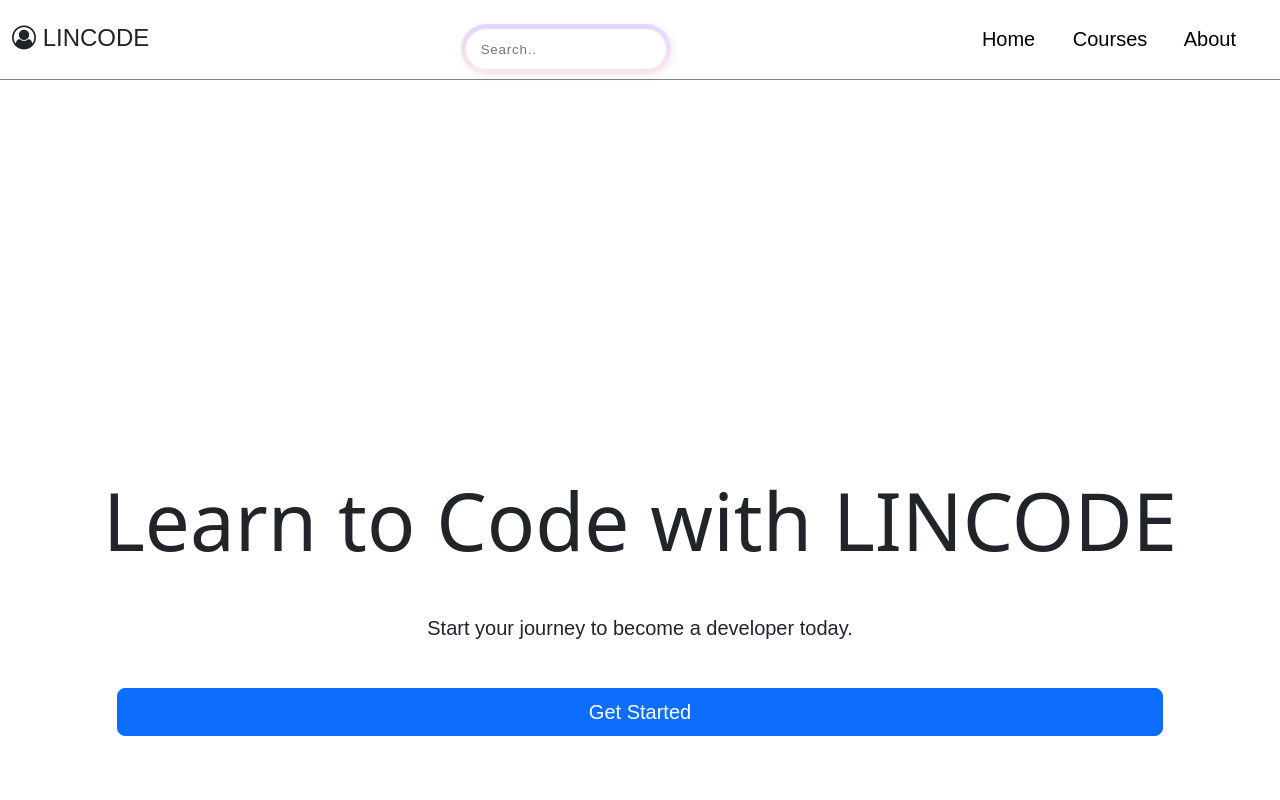
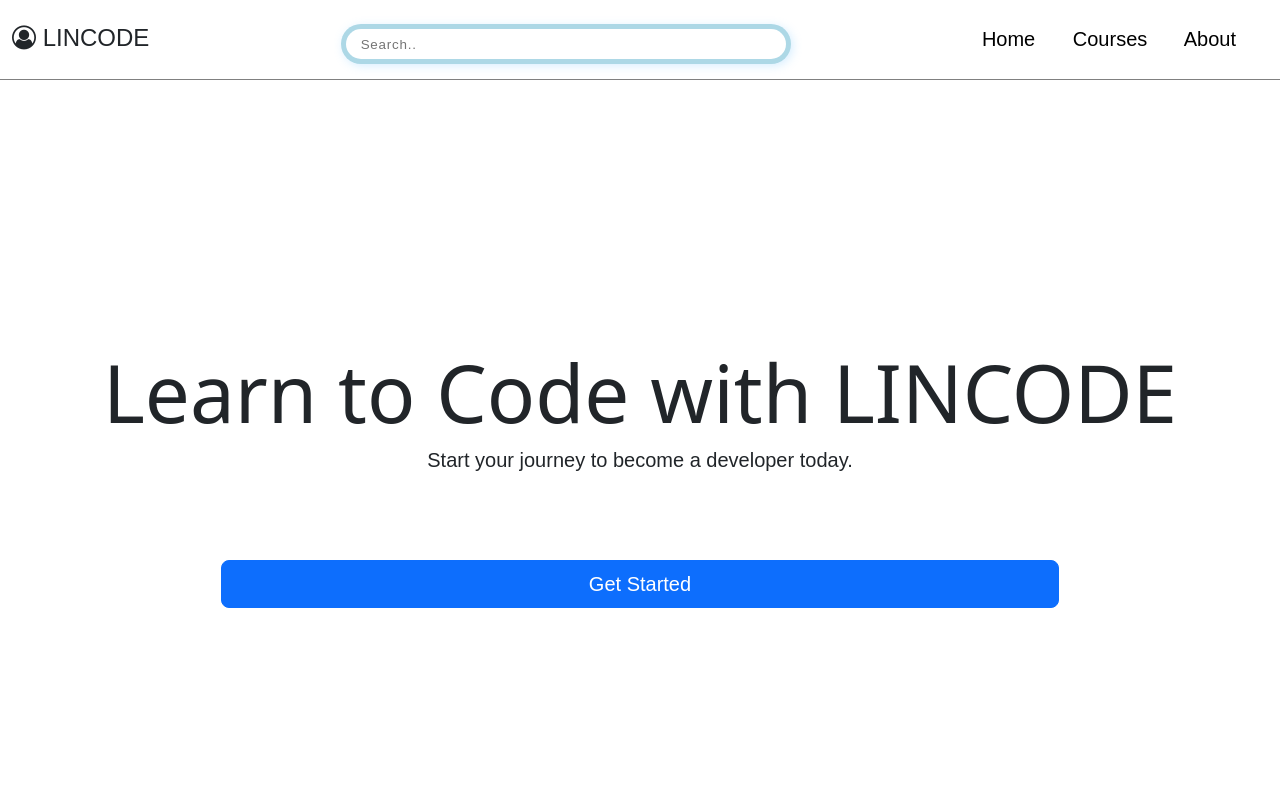
Before and after one commit to ALDYNEC-07/GangsProg, a plain HTML site: page GangsCode.html in a window 1280 px wide. Shown: the top 800 px of the page. Drawn offline with nearby package versions, Linux system fonts and the light colour scheme; a web font is replaced by a local one.

Commit message:
Corrected some points

```diff
--- a/GangsCode.css
+++ b/GangsCode.css
@@ -21,6 +21,7 @@ header {
   height: 80px;
   display: flex;
   justify-content: space-between;
+  text-align: center;
   padding-top: 1.5rem;
   font-size: 20px;
   border-bottom: 1px solid gray;
@@ -34,21 +35,21 @@ header h4:hover {
 }
 /* From Uiverse.io by vinodjangid07 */
 .InputContainer {
-  width: 210px;
-  height: 50px;
+  width: 450px;
+  height: 40px;
   display: flex;
   align-items: center;
   justify-content: center;
-  background: linear-gradient(to bottom,rgb(227, 213, 255),rgb(255, 231, 231));
+  background-color: lightblue;
   border-radius: 30px;
   overflow: hidden;
   cursor: pointer;
-  box-shadow: 2px 2px 10px rgba(0, 0, 0, 0.075);
+  box-shadow: 2px 2px 10px rgba(123, 200, 322, 0.3);
 }
 
 .input {
-  width: 200px;
-  height: 40px;
+  width: 440px;
+  height: 30px;
   border: none;
   outline: none;
   caret-color: rgb(255, 81, 0);
@@ -68,15 +69,11 @@ header nav a {
 }
 
 .learn-row {
-  margin-top: 25rem;
+  margin-top: 20rem;
   text-align: center;
 
 }
 
-
-.learn-to-code > * {
-  margin-top: 3rem;
-}
 
 
 .learn-to-code h1 {
@@ -88,7 +85,9 @@ header nav a {
   transform: scale(1.1);
   transition: transform 0.3s ease;
 }
-
+.learn-to-code button {
+  margin-top: 5rem;
+}
 .how-learning {
   margin-top: 25rem;
   font-size: 1rem;
--- a/GangsCode.html
+++ b/GangsCode.html
@@ -59,7 +59,7 @@
     <article class="learn-to-code">
       <h1>Learn to Code with LINCODE</h1>
       <h5>Start your journey to become a developer today.</h5>
-    <div class="d-grid gap-2 col-10 mx-auto">
+    <div class="d-grid gap-2 col-8 mx-auto">
       <button class="btn btn-primary btn-lg" type="button">Get Started</button>
     </div>
     </article>
```
